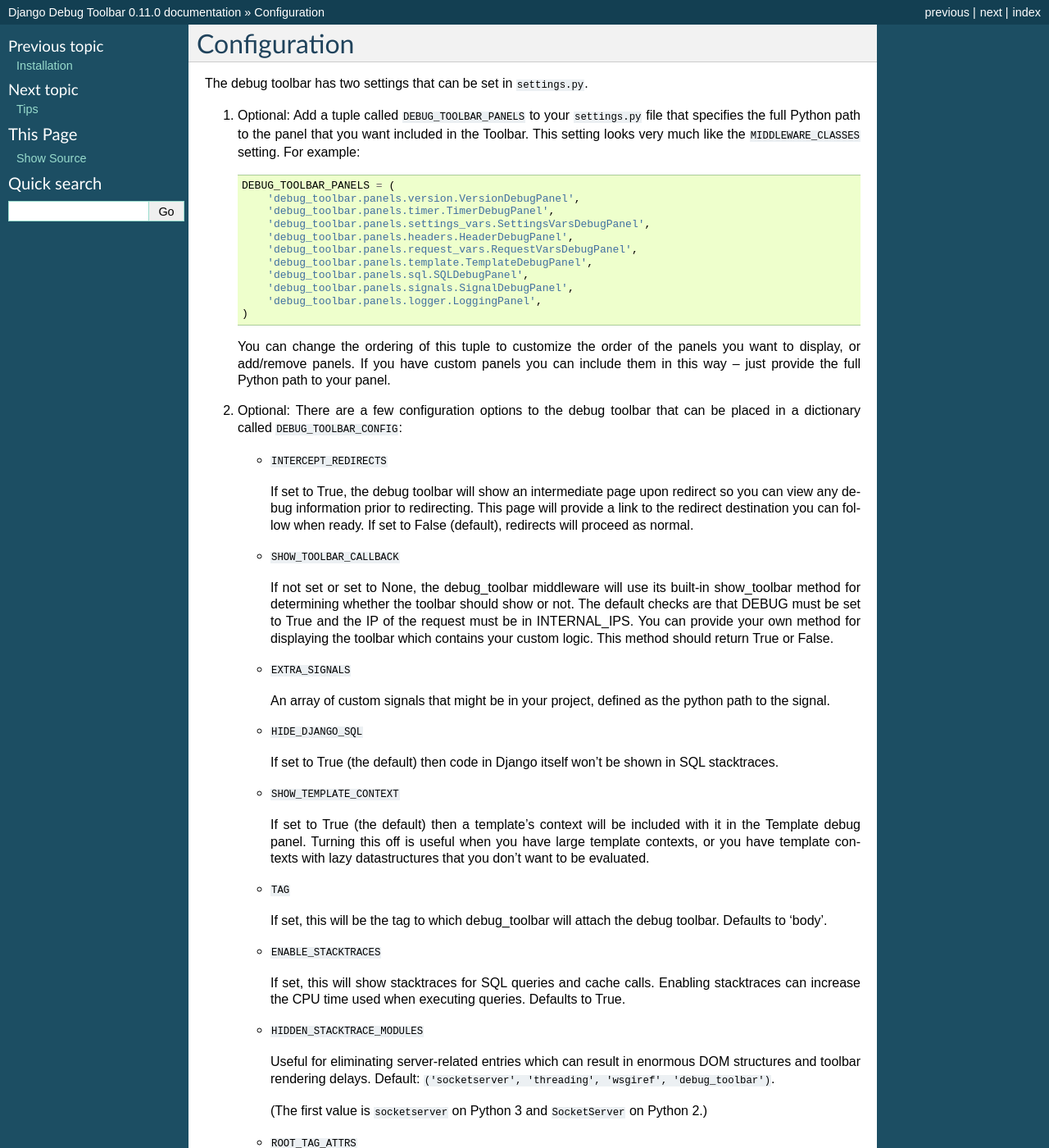
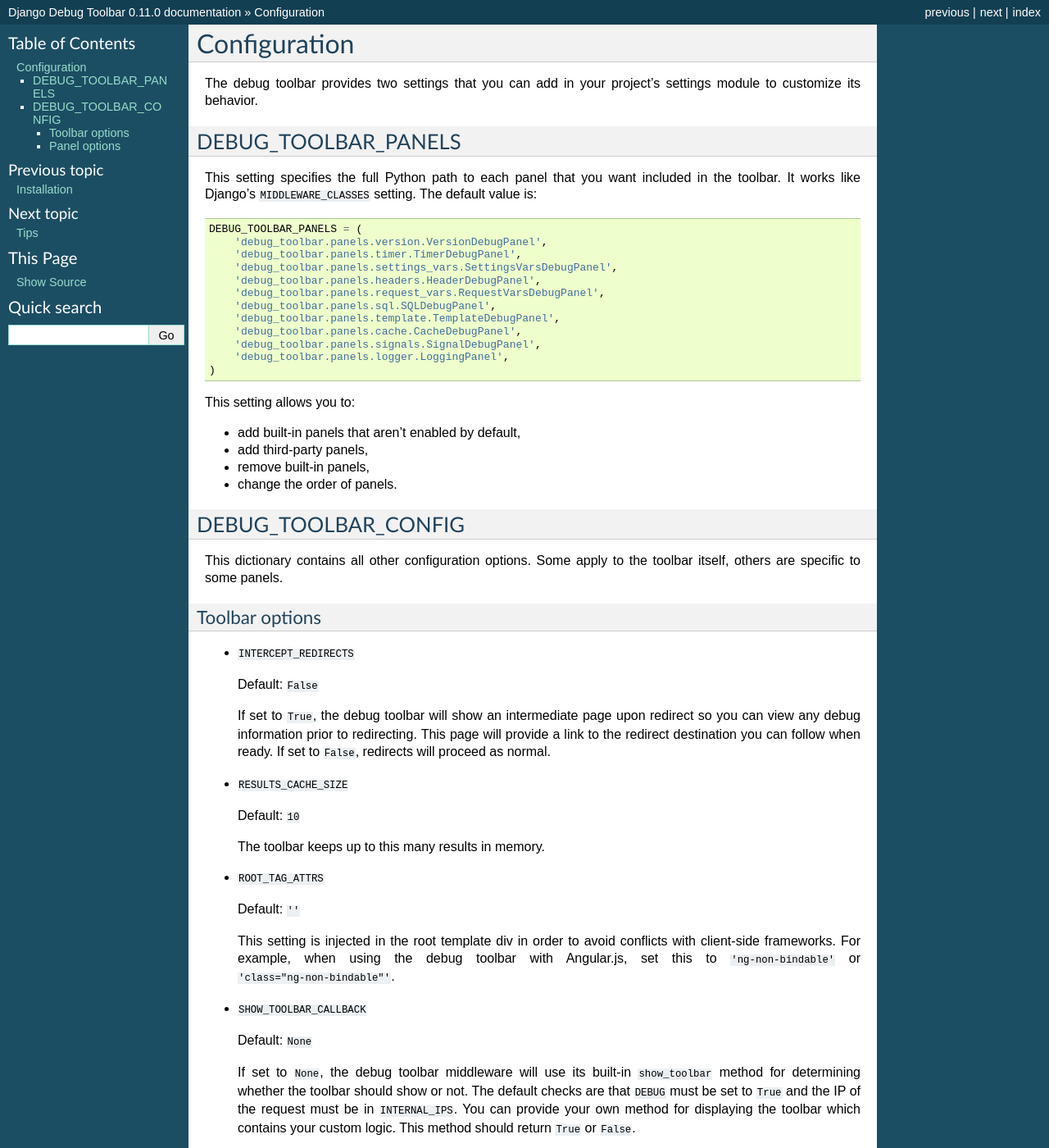
Before and after one commit to jazzband/django-debug-toolbar, a Sphinx documentation site: the page built from docs/configuration.rst, in a window 1280 px wide and 1400 px high. Shown: the whole window at 82% size. Built offline with Sphinx 7.4.7, drawn with Linux system fonts in a browser that asks for light colours; some of the changed text lies outside the part shown.

Commit message:
Rewrite configuration docs.

```diff
--- a/docs/configuration.rst
+++ b/docs/configuration.rst
@@ -1,112 +1,160 @@
 Configuration
 =============
 
-The debug toolbar has two settings that can be set in ``settings.py``.
+The debug toolbar provides two settings that you can add in your project's
+settings module to customize its behavior.
 
-#. Optional: Add a tuple called ``DEBUG_TOOLBAR_PANELS`` to your ``settings.py``
-   file that specifies the full Python path to the panel that you want included
-   in the Toolbar. This setting looks very much like the ``MIDDLEWARE_CLASSES``
-   setting. For example::
+DEBUG_TOOLBAR_PANELS
+--------------------
 
-       DEBUG_TOOLBAR_PANELS = (
-           'debug_toolbar.panels.version.VersionDebugPanel',
-           'debug_toolbar.panels.timer.TimerDebugPanel',
-           'debug_toolbar.panels.settings_vars.SettingsVarsDebugPanel',
-           'debug_toolbar.panels.headers.HeaderDebugPanel',
-           'debug_toolbar.panels.request_vars.RequestVarsDebugPanel',
-           'debug_toolbar.panels.template.TemplateDebugPanel',
-           'debug_toolbar.panels.sql.SQLDebugPanel',
-           'debug_toolbar.panels.signals.SignalDebugPanel',
-           'debug_toolbar.panels.logger.LoggingPanel',
-       )
+This setting specifies the full Python path to each panel that you want
+included in the toolbar. It works like Django's ``MIDDLEWARE_CLASSES``
+setting. The default value is::
 
-   You can change the ordering of this tuple to customize the order of the
-   panels you want to display, or add/remove panels. If you have custom panels
-   you can include them in this way -- just provide the full Python path to
-   your panel.
+    DEBUG_TOOLBAR_PANELS = (
+        'debug_toolbar.panels.version.VersionDebugPanel',
+        'debug_toolbar.panels.timer.TimerDebugPanel',
+        'debug_toolbar.panels.settings_vars.SettingsVarsDebugPanel',
+        'debug_toolbar.panels.headers.HeaderDebugPanel',
+        'debug_toolbar.panels.request_vars.RequestVarsDebugPanel',
+        'debug_toolbar.panels.sql.SQLDebugPanel',
+        'debug_toolbar.panels.template.TemplateDebugPanel',
+        'debug_toolbar.panels.cache.CacheDebugPanel',
+        'debug_toolbar.panels.signals.SignalDebugPanel',
+        'debug_toolbar.panels.logger.LoggingPanel',
+    )
 
-#. Optional: There are a few configuration options to the debug toolbar that
-   can be placed in a dictionary called ``DEBUG_TOOLBAR_CONFIG``:
+This setting allows you to:
 
-   * ``INTERCEPT_REDIRECTS``
+* add built-in panels that aren't enabled by default,
+* add third-party panels,
+* remove built-in panels,
+* change the order of panels.
 
-     If set to True, the debug toolbar will show an intermediate page upon
-     redirect so you can view any debug information prior to redirecting. This
-     page will provide a link to the redirect destination you can follow when
-     ready. If set to False (default), redirects will proceed as normal.
+DEBUG_TOOLBAR_CONFIG
+--------------------
 
-   * ``SHOW_TOOLBAR_CALLBACK``
+This dictionary contains all other configuration options. Some apply to the
+toolbar itself, others are specific to some panels.
 
-     If not set or set to None, the debug_toolbar
-     middleware will use its built-in show_toolbar method for determining whether
-     the toolbar should show or not. The default checks are that DEBUG must be
-     set to True and the IP of the request must be in INTERNAL_IPS. You can
-     provide your own method for displaying the toolbar which contains your
-     custom logic. This method should return True or False.
+Toolbar options
+~~~~~~~~~~~~~~~
 
-   * ``EXTRA_SIGNALS``
+* ``INTERCEPT_REDIRECTS``
 
-     An array of custom signals that might be in your project,
-     defined as the python path to the signal.
+  Default: ``False``
 
-   * ``HIDE_DJANGO_SQL``
+  If set to ``True``, the debug toolbar will show an intermediate page upon
+  redirect so you can view any debug information prior to redirecting. This
+  page will provide a link to the redirect destination you can follow when
+  ready. If set to ``False``, redirects will proceed as normal.
 
-     If set to True (the default) then code in Django itself
-     won't be shown in SQL stacktraces.
+* ``RESULTS_CACHE_SIZE``
 
-   * ``SHOW_TEMPLATE_CONTEXT``
+  Default: ``10``
 
-     If set to True (the default) then a template's
-     context will be included with it in the Template debug panel. Turning this
-     off is useful when you have large template contexts, or you have template
-     contexts with lazy datastructures that you don't want to be evaluated.
+  The toolbar keeps up to this many results in memory.
 
-   * ``TAG``
+* ``ROOT_TAG_ATTRS``
 
-     If set, this will be the tag to which debug_toolbar will attach the
-     debug toolbar. Defaults to 'body'.
+  Default: ``''``
 
-   * ``ENABLE_STACKTRACES``
+  This setting is injected in the root template div in order to avoid
+  conflicts with client-side frameworks. For example, when using the debug
+  toolbar with Angular.js, set this to ``'ng-non-bindable'`` or
+  ``'class="ng-non-bindable"'``.
 
-     If set, this will show stacktraces for SQL queries
-     and cache calls. Enabling stacktraces can increase the CPU time used when
-     executing queries. Defaults to True.
+* ``SHOW_TOOLBAR_CALLBACK``
 
-   * ``HIDDEN_STACKTRACE_MODULES``
+  Default: ``None``
 
-     Useful for eliminating server-related entries which can result
-     in enormous DOM structures and toolbar rendering delays.
-     Default: ``('socketserver', 'threading', 'wsgiref', 'debug_toolbar')``.
+  If set to ``None``, the debug toolbar middleware will use its built-in
+  ``show_toolbar`` method for determining whether the toolbar should show or
+  not. The default checks are that ``DEBUG`` must be set to ``True`` and the
+  IP of the request must be in ``INTERNAL_IPS``. You can provide your own
+  method for displaying the toolbar which contains your custom logic. This
+  method should return ``True`` or ``False``.
 
-     (The first value is ``socketserver`` on Python 3 and ``SocketServer`` on
-     Python 2.)
+* ``TAG``
 
-   * ``ROOT_TAG_ATTRS``
+  Default: ``'body'``
 
-     This setting is injected in the root template div in order to avoid conflicts
-     with client-side frameworks. For example, when using with Angular.js, set
-     this to 'ng-non-bindable' or 'class="ng-non-bindable"'. Defaults to ''.
+  If set, this will be the closing tag to which the debug toolbar will attach
+  itself.
 
-   * ``SQL_WARNING_THRESHOLD``
+Panel options
+~~~~~~~~~~~~~
 
-     The SQL panel highlights queries that took more that this amount of time,
-     in milliseconds, to execute. The default is 500.
+* ``EXTRA_SIGNALS``
 
-   Example configuration::
+  Default: ``[]``
 
-       def custom_show_toolbar(request):
-           return True  # Always show toolbar, for example purposes only.
+  Panel: signals
 
-       DEBUG_TOOLBAR_CONFIG = {
-           'INTERCEPT_REDIRECTS': True,
-           'SHOW_TOOLBAR_CALLBACK': custom_show_toolbar,
-           'EXTRA_SIGNALS': ['myproject.signals.MySignal'],
-           'HIDE_DJANGO_SQL': False,
-           'TAG': 'div',
-           'ENABLE_STACKTRACES': True,
-           'HIDDEN_STACKTRACE_MODULES': ('gunicorn', 'newrelic'),
-       }
+  A list of custom signals that might be in your project, defined as the
+  Python path to the signal.
 
-   * ``RESULTS_CACHE_SIZE``
+* ``ENABLE_STACKTRACES``
 
-     The toolbar keeps up to this many results in memory. Defaults to 10.
+  Default: ``True``
+
+  Panels: cache, SQL
+
+  If set to ``True``, this will show stacktraces for SQL queries and cache
+  calls. Enabling stacktraces can increase the CPU time used when executing
+  queries.
+
+* ``HIDDEN_STACKTRACE_MODULES``
+
+  Default: ``('socketserver', 'threading', 'wsgiref', 'debug_toolbar')``. The
+  first value is ``socketserver`` on Python 3 and ``SocketServer`` on Python
+  2.
+
+  Panels: cache, SQL
+
+  Useful for eliminating server-related entries which can result
+  in enormous DOM structures and toolbar rendering delays.
+
+* ``HIDE_DJANGO_SQL``
+
+  Default: ``True``
+
+  Panels: cache, SQL
+
+  If set to ``True`` then code in Django itself won't be shown in
+  stacktraces.
+
+* ``SHOW_TEMPLATE_CONTEXT``
+
+  Default: ``True``
+
+  Panel: templates
+
+  If set to ``True`` then a template's context will be included with it in the
+  template debug panel. Turning this off is useful when you have large
+  template contexts, or you have template contexts with lazy datastructures
+  that you don't want to be evaluated.
+
+* ``SQL_WARNING_THRESHOLD``
+
+  Default: ``500``
+
+  Panel: SQL
+
+  The SQL panel highlights queries that took more that this amount of time,
+  in milliseconds, to execute.
+
+Here's an example::
+
+    def custom_show_toolbar(request):
+        return True  # Always show toolbar, for example purposes only.
+
+    DEBUG_TOOLBAR_CONFIG = {
+        'INTERCEPT_REDIRECTS': True,
+        'SHOW_TOOLBAR_CALLBACK': custom_show_toolbar,
+        'EXTRA_SIGNALS': ['myproject.signals.MySignal'],
+        'HIDE_DJANGO_SQL': False,
+        'TAG': 'div',
+        'ENABLE_STACKTRACES': True,
+        'HIDDEN_STACKTRACE_MODULES': ('gunicorn', 'newrelic'),
+    }
```
